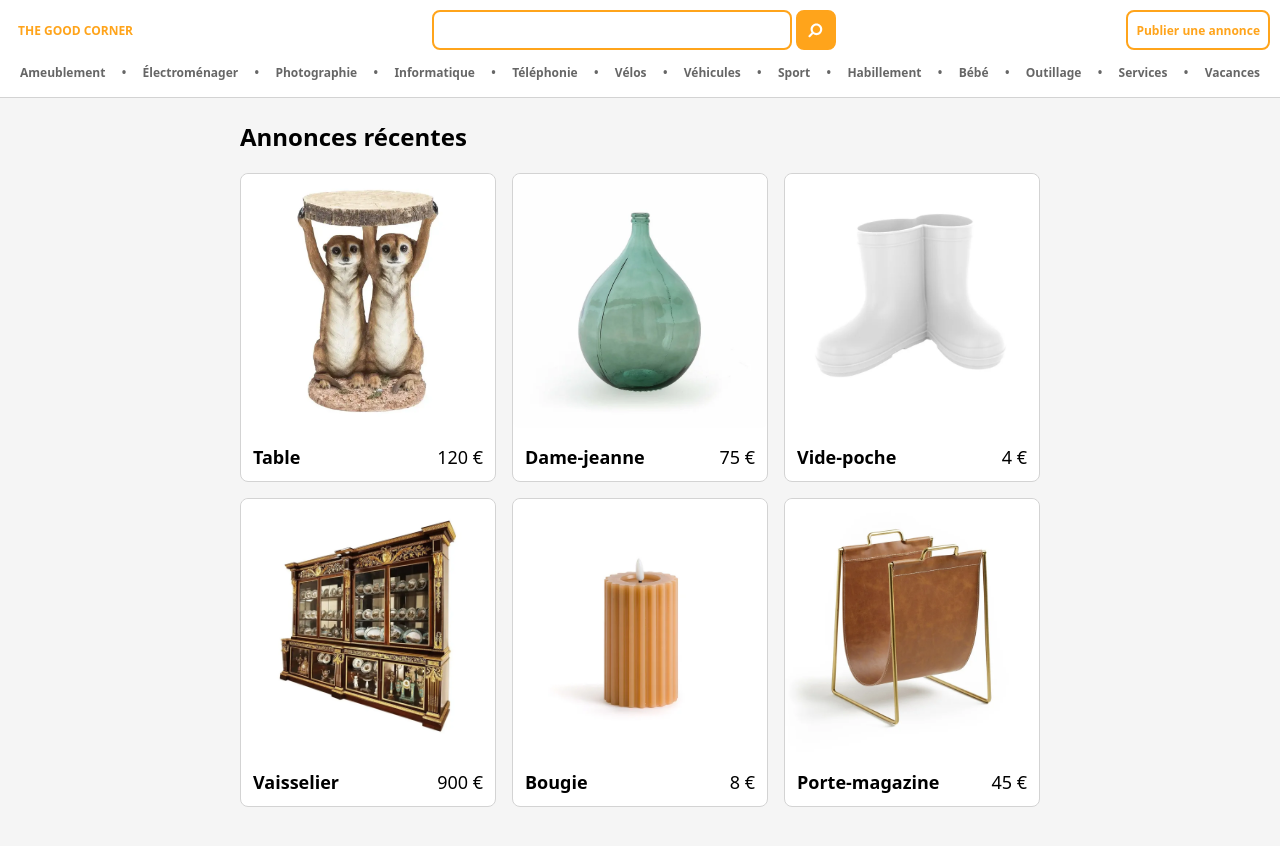
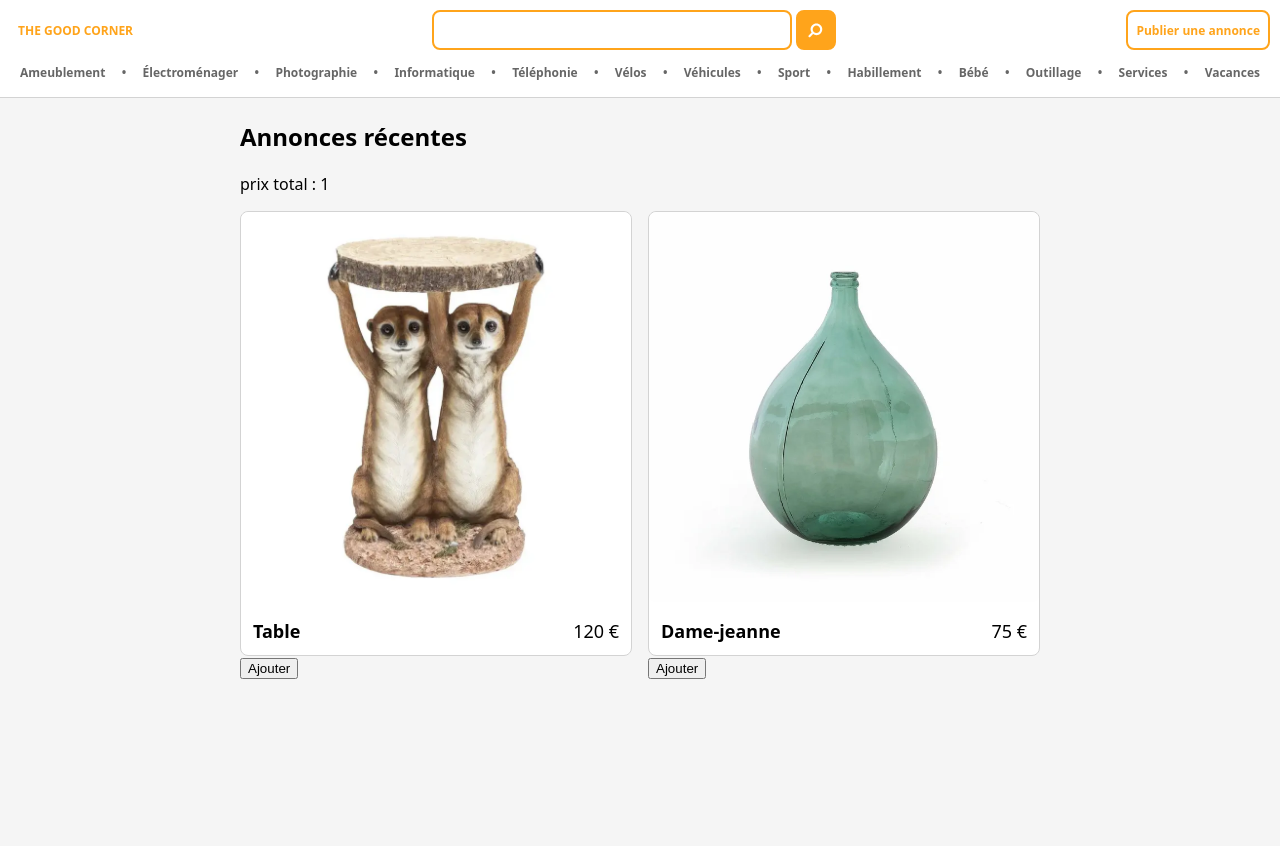
Before and after one commit to ComicScrip/the-good-corner-nov23, a Next.js app in the folder frontend/: page / in a window 1280 px wide. Shown: the top 846 px of the page. After the commit the page ends 800 px from the top, so only its background shows below. Built offline with nearby package versions, Linux system fonts and the light colour scheme.

Commit message:
usestate useeffect

```diff
--- a/frontend/src/components/RecentAds.tsx
+++ b/frontend/src/components/RecentAds.tsx
@@ -1,16 +1,15 @@
+import { useEffect, useState } from "react";
 import AdCard, { AdCardProps } from "./AdCard";
 
 export default function RecentAds() {
   const ads: AdCardProps[] = [
     {
-      id: 1,
       link: "/ads/table",
       pictureUrl: "/images/table.webp",
       title: "Table",
       price: 120,
     },
     {
-      id: 2,
       link: "/ads/dame-jeanne",
       pictureUrl: "/images/dame-jeanne.webp",
       title: "Dame-jeanne",
@@ -18,56 +17,36 @@ export default function RecentAds() {
     },
   ];
 
+  const [totalPrice, setTotalPrice] = useState(0);
+
+  console.log("rerender");
+
+  useEffect(() => {
+    setTotalPrice(1);
+  }, []);
+
   return (
     <>
       <h2>Annonces récentes</h2>
+      <p>prix total : {totalPrice}</p>
       <section className="recent-ads">
         {ads.map((ad, idx) => (
+          <div key={idx}>
             <AdCard
-            key={idx}
               title={ad.title}
               price={ad.price}
               pictureUrl={ad.pictureUrl}
               link={ad.link}
             />
+            <button
+              onClick={() => {
+                setTotalPrice((oldTotal) => oldTotal + ad.price);
+              }}
+            >
+              Ajouter
+            </button>
+          </div>
         ))}
-
-        <div className="ad-card-container">
-          <a className="ad-card-link" href="/ads/vide-poche">
-            <img className="ad-card-image" src="/images/vide-poche.webp" />
-            <div className="ad-card-text">
-              <div className="ad-card-title">Vide-poche</div>
-              <div className="ad-card-price">4 €</div>
-            </div>
-          </a>
-        </div>
-        <div className="ad-card-container">
-          <a className="ad-card-link" href="/ads/vaisselier">
-            <img className="ad-card-image" src="/images/vaisselier.webp" />
-            <div className="ad-card-text">
-              <div className="ad-card-title">Vaisselier</div>
-              <div className="ad-card-price">900 €</div>
-            </div>
-          </a>
-        </div>
-        <div className="ad-card-container">
-          <a className="ad-card-link" href="/ads/bougie">
-            <img className="ad-card-image" src="/images/bougie.webp" />
-            <div className="ad-card-text">
-              <div className="ad-card-title">Bougie</div>
-              <div className="ad-card-price">8 €</div>
-            </div>
-          </a>
-        </div>
-        <div className="ad-card-container">
-          <a className="ad-card-link" href="/ads/porte-magazine">
-            <img className="ad-card-image" src="/images/porte-magazine.webp" />
-            <div className="ad-card-text">
-              <div className="ad-card-title">Porte-magazine</div>
-              <div className="ad-card-price">45 €</div>
-            </div>
-          </a>
-        </div>
       </section>
     </>
   );
```
Lines whose indentation alone changed are shown as unchanged.
